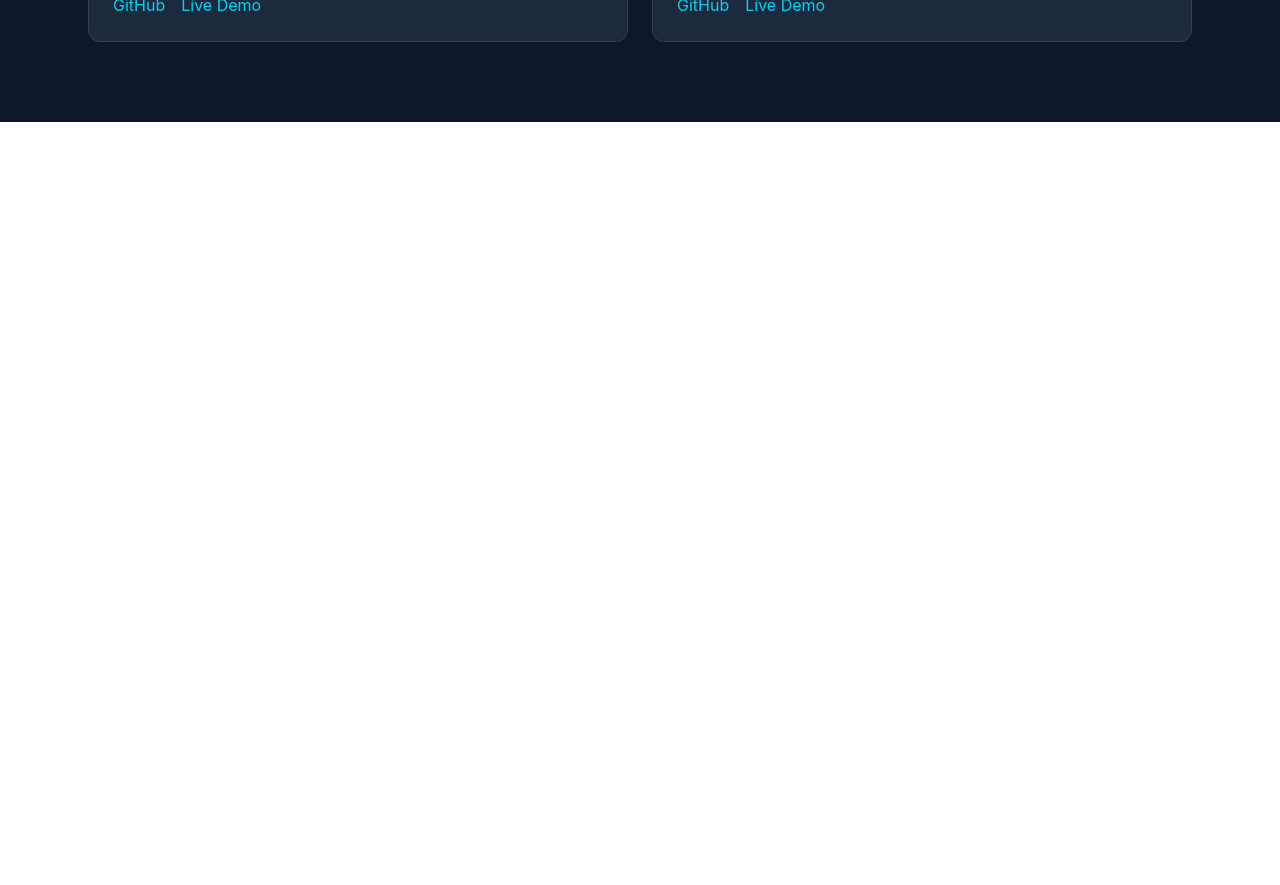
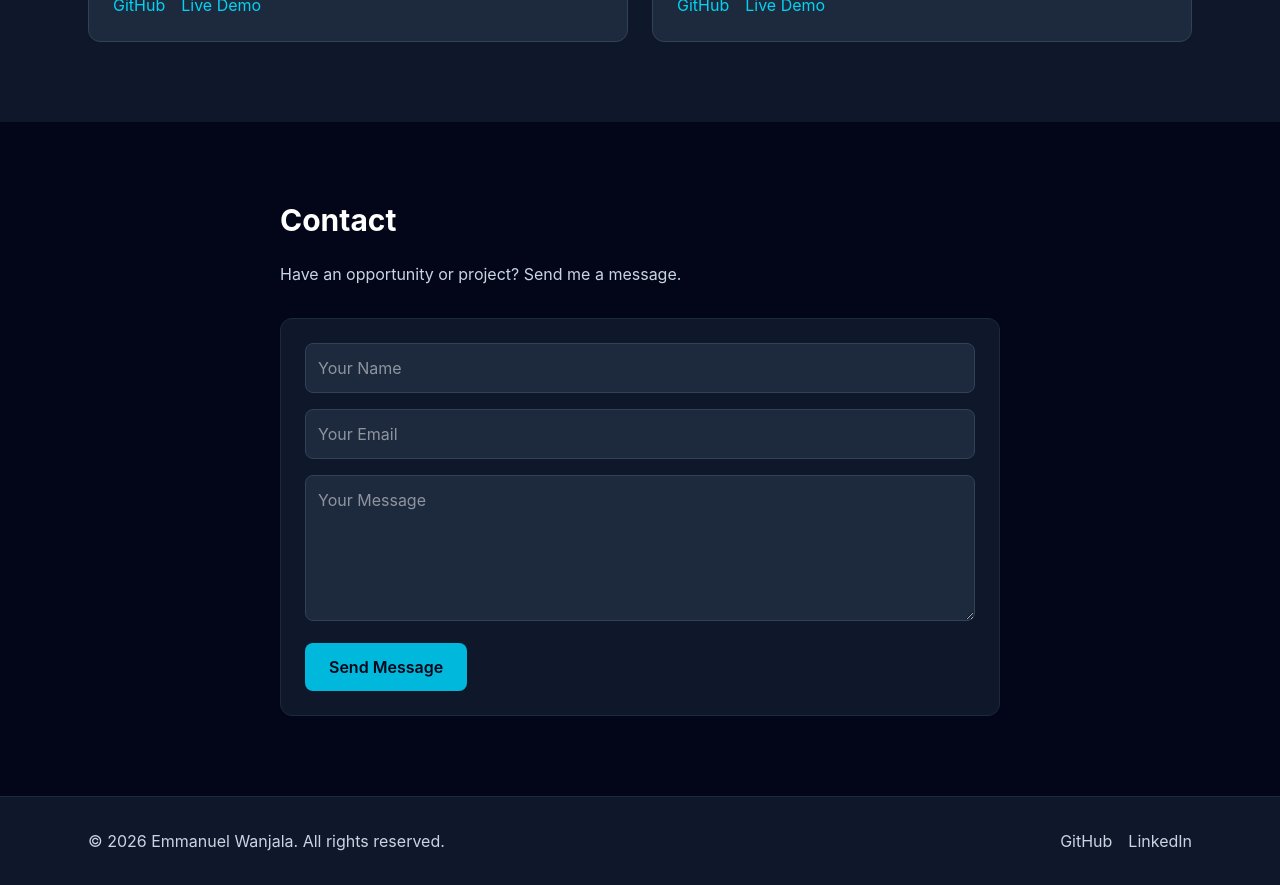
Before and after one commit to Emmanuel1440/my-portfolio, a React (Vite) app: page / in a window 1280 px wide. Shown: the part 1700-2585 px from the top of the page. Before the commit the page ends 1822 px from the top, so only its background shows below. Built offline with nearby package versions, Linux system fonts and the light colour scheme.

Commit message:
Add contact form with EmailJS and footer

```diff
--- a/package.json
+++ b/package.json
@@ -10,6 +10,7 @@
     "preview": "vite preview"
   },
   "dependencies": {
+    "@emailjs/browser": "^4.4.1",
     "react": "^19.2.7",
     "react-dom": "^19.2.7"
   },
--- a/src/App.jsx
+++ b/src/App.jsx
@@ -3,6 +3,8 @@ import Hero from "./components/Hero"
 import About from "./components/About"
 import Skills from "./components/Skills"
 import Projects from "./components/Projects"
+import Contact from "./components/Contact"
+import Footer from "./components/Footer"
 
 function App() {
   return (
@@ -12,6 +14,8 @@ function App() {
       <About />
       <Skills />
       <Projects />
+      <Contact />
+      <Footer />
     </main>
   )
 }
--- /dev/null
+++ b/src/components/Contact.jsx
@@ -0,0 +1,75 @@
+import { useRef, useState } from "react"
+import emailjs from "@emailjs/browser"
+
+function Contact() {
+  const formRef = useRef(null)
+  const [status, setStatus] = useState("")
+
+  const sendEmail = async (e) => {
+    e.preventDefault()
+    setStatus("Sending...")
+
+    try {
+      await emailjs.sendForm(
+        import.meta.env.VITE_EMAILJS_SERVICE_ID,
+        import.meta.env.VITE_EMAILJS_TEMPLATE_ID,
+        formRef.current,
+        import.meta.env.VITE_EMAILJS_PUBLIC_KEY
+      )
+      setStatus("Message sent successfully ✅")
+      formRef.current.reset()
+    } catch (error) {
+      setStatus("Something went wrong. Please try again.")
+    }
+  }
+
+  return (
+    <section id="contact" className="py-20 bg-slate-950 text-white">
+      <div className="max-w-3xl mx-auto px-6">
+        <h2 className="text-3xl font-bold mb-6">Contact</h2>
+        <p className="text-slate-300 mb-8">
+          Have an opportunity or project? Send me a message.
+        </p>
+
+        <form
+          ref={formRef}
+          onSubmit={sendEmail}
+          className="space-y-4 bg-slate-900 border border-slate-800 p-6 rounded-xl"
+        >
+          <input
+            type="text"
+            name="user_name"
+            placeholder="Your Name"
+            required
+            className="w-full p-3 rounded-lg bg-slate-800 border border-slate-700 outline-none focus:border-cyan-400"
+          />
+          <input
+            type="email"
+            name="user_email"
+            placeholder="Your Email"
+            required
+            className="w-full p-3 rounded-lg bg-slate-800 border border-slate-700 outline-none focus:border-cyan-400"
+          />
+          <textarea
+            name="message"
+            rows="5"
+            placeholder="Your Message"
+            required
+            className="w-full p-3 rounded-lg bg-slate-800 border border-slate-700 outline-none focus:border-cyan-400"
+          />
+
+          <button
+            type="submit"
+            className="px-6 py-3 bg-cyan-500 hover:bg-cyan-400 text-slate-950 font-semibold rounded-lg"
+          >
+            Send Message
+          </button>
+
+          {status && <p className="text-sm text-slate-300">{status}</p>}
+        </form>
+      </div>
+    </section>
+  )
+}
+
+export default Contact
--- /dev/null
+++ b/src/components/Footer.jsx
@@ -0,0 +1,21 @@
+import { siteData } from "../data/site"
+
+function Footer() {
+  return (
+    <footer className="py-8 bg-slate-900 border-t border-slate-800 text-slate-300">
+      <div className="max-w-6xl mx-auto px-6 flex flex-col md:flex-row items-center justify-between gap-3">
+        <p>© {new Date().getFullYear()} {siteData.name}. All rights reserved.</p>
+        <div className="flex gap-4">
+          <a href={siteData.github} target="_blank" rel="noreferrer" className="hover:text-cyan-400">
+            GitHub
+          </a>
+          <a href={siteData.linkedin} target="_blank" rel="noreferrer" className="hover:text-cyan-400">
+            LinkedIn
+          </a>
+        </div>
+      </div>
+    </footer>
+  )
+}
+
+export default Footer
```
Also changed, not shown: 2 other files (tests, documents, lock files or other folders).
